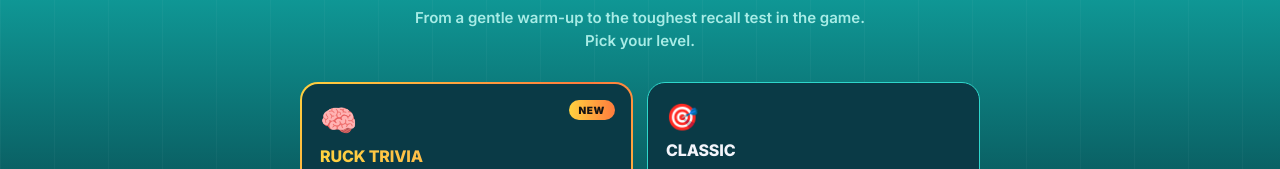
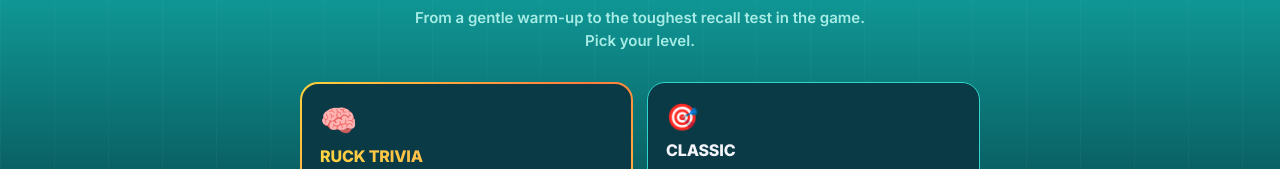
Before and after one commit to TheReal8th/The-Obscurity-League-Game, a plain HTML site: page index.html in a window 1280 px wide. Shown: the part 896-1065 px from the top of the page. Drawn offline with Linux system fonts and the light colour scheme.

Commit message:
Add files via upload

```diff
--- a/index.html
+++ b/index.html
@@ -197,7 +197,6 @@ h1.title{background:linear-gradient(100deg,#ffd23f 0%,#ff5fa8 45%,#fff 100%);-we
     <p class="lede">From a gentle warm-up to the toughest recall test in the game. Pick your level.</p>
     <div class="modes">
       <div class="mode-card mode-card-featured">
-        <span class="showcase-tag">New</span>
         <div class="icon">🧠</div>
         <h3>Ruck Trivia</h3>
         <p>No club to search — just a clue (club games, caps, Origin appearances) and a name to work out. 437 real clues, only 6 wrong guesses allowed.</p>
```
